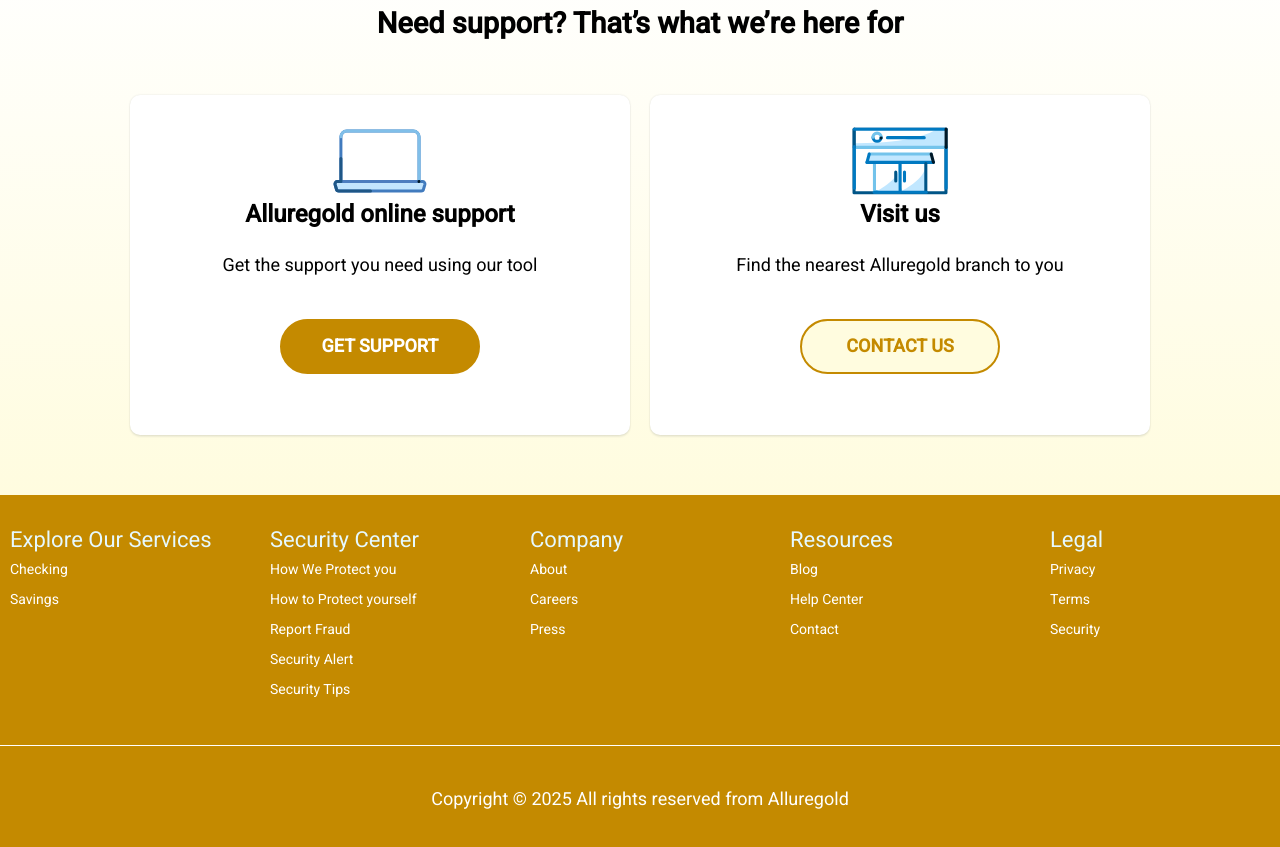
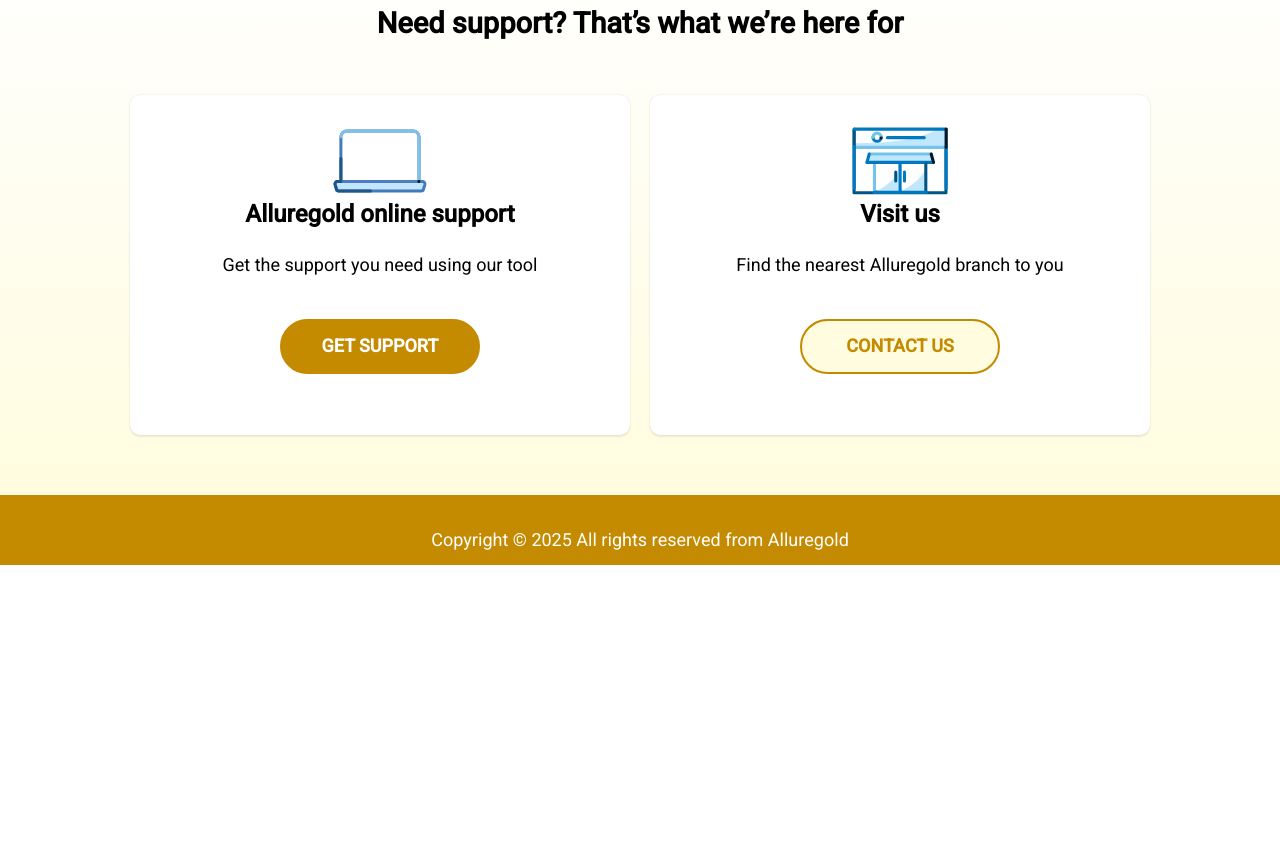
Before and after one commit to MasaTech24/alluragold, a plain HTML site: page index.html in a window 1280 px wide. Shown: the part 1964-2811 px from the top of the page. After the commit the page ends 2529 px from the top, so only its background shows below. Drawn offline with Linux system fonts and the light colour scheme; a web font is replaced by a local one.

Commit message:
Add files via upload

```diff
--- a/index.html
+++ b/index.html
@@ -167,8 +167,8 @@
   </main>
 
   <footer>
-    <div class="footer-container">
-      <div class="products">
+    <!-- <div class="footer-container"> -->
+      <!-- <div class="products">
         <h2>Explore Our Services</h2>
         <span>Checking</span>
         <span>Savings</span>
@@ -202,8 +202,8 @@
         <span>Privacy</span>
         <span>Terms</span>
         <span>Security</span>
-      </div>
-    </div>
+      </div> -->
+    <!-- </div> -->
 
     <div class="copyright">
       <p>Copyright © 2025 All rights reserved from Alluregold</p>
--- a/styles/home.css
+++ b/styles/home.css
@@ -346,11 +346,12 @@ footer{
   color: white;
   text-align: center;
   margin-bottom: -100px;
-  height: 300px;
-  padding: 30px 0;
-  /* display: flex;
+  height: 50px;
+  /* padding: 30px 0; */
+  display: flex;
   align-items: center;
-  justify-content: space-between; */
+  justify-content: center;
+  padding-bottom: 20px;
 }
 .footer-container{
   display: flex;
@@ -653,7 +654,7 @@ footer p{
 
   footer {
     text-align: left;
-    height: 700px;
+    height: 40px;
     padding: 30px 25px;
   }
   .footer-container {
```
